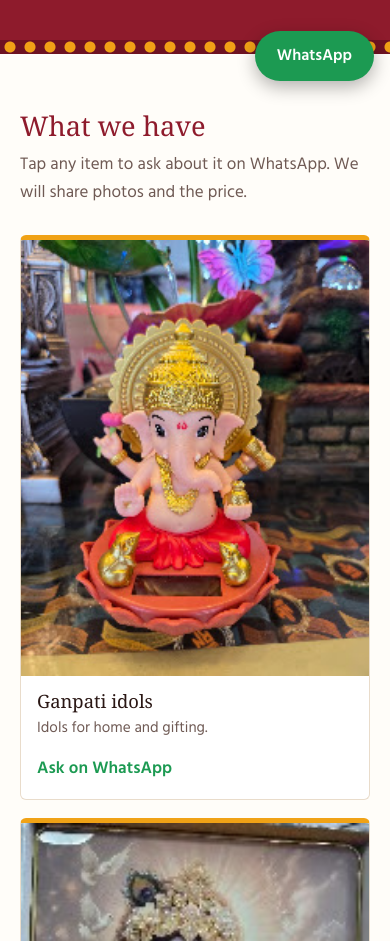
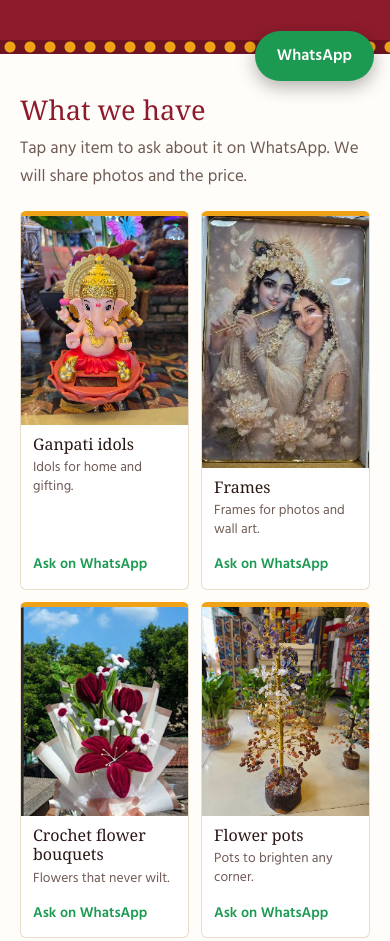
Before and after one commit to tanmaybankar062007-prog/gift-house-demo-, a plain HTML site: page index.html in a window 390 px wide. Shown: the part 747-1688 px from the top of the page. Drawn offline with Linux system fonts and the light colour scheme; a web font is replaced by a local one.

Commit message:
Update index.html

```diff
--- a/index.html
+++ b/index.html
@@ -55,7 +55,21 @@ h2{font-size:clamp(1.7rem,4vw,2.3rem);margin-bottom:8px;color:var(--kumkum)}
 .mapbox{background:var(--kumkum);color:#fff;border-radius:8px;padding:28px;display:flex;flex-direction:column;gap:14px;justify-content:center}
 footer{background:var(--kumkum2);color:#e9c9c5;padding:22px 0;font-size:.9rem;text-align:center}
 .float{position:fixed;right:16px;bottom:16px;z-index:9;box-shadow:0 6px 18px rgba(0,0,0,.3);border-radius:999px}
-@media(max-width:720px){.hero .wrap,.visit{grid-template-columns:1fr}.arch{max-width:200px}.arch span{font-size:4.6rem}.hero{padding-bottom:48px}}
+@media (max-width:720px){
+.hero .wrap,.visit{grid-template-columns:1fr}
+.arch{max-width:200px}
+.arch span{font-size:4.6rem}
+.hero{padding-bottom:48px}
+section{padding:40px 0}
+.grid{grid-template-columns:1fr 1fr;gap:12px}
+.thumb{aspect-ratio:1/1;font-size:2.8rem}
+.thumb img{object-position:center}
+.body{padding:10px 12px 12px}
+.card h3{font-size:1rem}
+.card p{font-size:.85rem;line-height:1.4}
+.card a{font-size:.9rem}
+.sub{margin-bottom:20px}
+}
 @media(prefers-reduced-motion:reduce){html{scroll-behavior:auto}}
 </style>
 </head>
```
